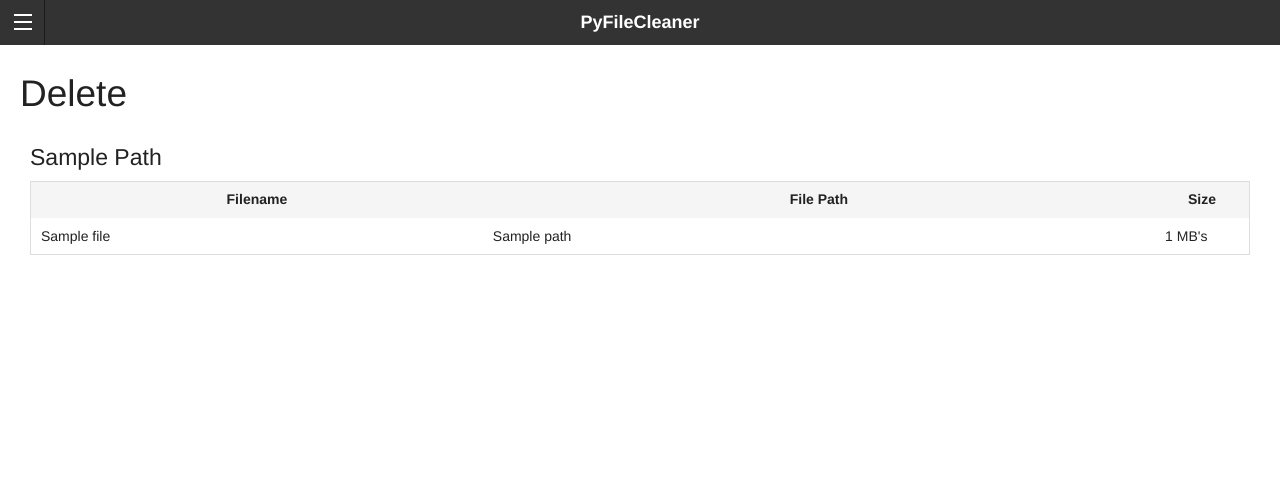
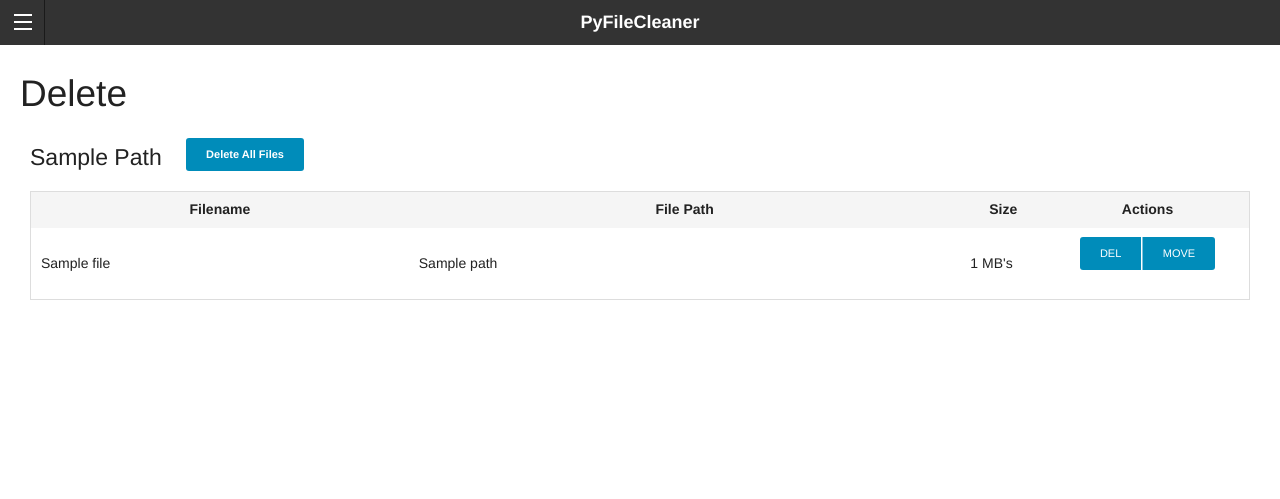
Before and after one commit to thingdeux/PyFileCleaner, a Flask app: template web/templates/delete.html in a window 1280 px wide. Shown: the top 499 px of the page. Run offline with Flask 2, Linux system fonts and the light colour scheme; the template is opened without the code that fills it: most values are stand-ins (such as "Sample title", 1, 10 or a date in 2020); parts of the project's set-up code (start-up, migrations or seed data) failed here and were passed over.

Commit message:
Completed delete functionality.

```diff
--- a/filesystem/common/file.py
+++ b/filesystem/common/file.py
@@ -1,5 +1,6 @@
 from os.path import getsize
 from shutil import copy2, move
+from os import remove
 from decimal import Decimal
 from filesystem.manage import log
 
@@ -28,6 +29,9 @@ class File:
 
     def copy(self, destination):
         copy2(self.filename, destination)
+
+    def delete(self):
+        remove(self.path)
 
     def has_extension(self, extension):
         if self.extension is not None:
--- a/filesystem/manage/filemanager.py
+++ b/filesystem/manage/filemanager.py
@@ -30,8 +30,6 @@ class FileManager():
             self.folders.append(new_folder)
 
     def init_settings(self):
-        self.action_to_take = self.settings.get('GENERAL', 'Action')
-        self.action_reason = self.settings.get('GENERAL', 'Action Reason')
         self.using_text_filter = self.settings.getboolean('FILTERS', 'Filter By Text')
         self.using_file_extension_filter = self.settings.getboolean('FILTERS', 'Filter By File Extensions')
         self.log_location = self.settings.get('LOGS', 'Location')
--- a/web/__init__.py
+++ b/web/__init__.py
@@ -1,4 +1,5 @@
 from flask import Flask
+
 app = Flask(__name__)
 
 import web.views
--- a/web/runserver.py
+++ b/web/runserver.py
@@ -1,2 +1,8 @@
 from web import app
-app.run(debug=True)
+from config.settings import get_easy_settings
+
+#app.config.from_object(get_easy_settings())
+
+server_settings = get_easy_settings()
+
+app.run(debug=server_settings.DEBUG, port=server_settings.PORT)
--- a/web/static/css/app.css
+++ b/web/static/css/app.css
@@ -17,6 +17,16 @@
 
 .tiny_left_pad {
     padding-left: 10px;
+}
+
+.folder_header {
+    float: left;
+}
+
+.folder-del {
+    margin-left: 2%;
+    font-size: 20px;
+    font-weight: bold;
 }
 
 .folder_section {
--- a/web/static/js/base.js
+++ b/web/static/js/base.js
@@ -25,5 +25,28 @@ $(document).ready(function() {
         }
     )
 
+    $(".file-del").click(function(event) {
+            var file_id = event.target.attributes.getNamedItem('fileid');
+            post("/delete/file/" + file_id.value + "/");
+            location.reload();
+        }
+    )
+
+    $(".file-move").click(function(event) {
+            var file_id = event.target.attributes.getNamedItem('fileid');
+            post("/move/" + file_id.value + "/");
+            location.reload();
+        }
+    )
+
+    $(".folder-del").click(function(event) {
+            var file_id = event.target.attributes.getNamedItem('fileid');
+            post("/delete/folder/" + file_id.value + "/");
+            location.reload();
+        }
+    )
+
+
+
 
 });
--- a/web/templates/delete.html
+++ b/web/templates/delete.html
@@ -7,13 +7,16 @@ Delete
 {% block content %}
     {% for folder in folders %}
         <div class="folder_section">
-            <h4 class="folder_header" id="folder-{{folder.id}}">{{ folder.path | title }}</h4>
+            <h4 class="folder_header">{{ folder.path | title }}</h4>
+            <button class="button tiny radius folder-del" fileid="{{folder.id}}">Delete All Files</button>
+
                 <table role="grid">
                     <thead>
                         <tr>
                             <th class="text-center" width ="500">Filename</th>
                             <th class="text-center" width ="750">File Path</th>
                             <th class="text-center" width ="100">Size</th>
+                            <th class="text-center" width ="250">Actions</th>
                         </tr>
                     </thead>
 
@@ -22,7 +25,13 @@ Delete
                             <tr>
                                 <td>{{ file.name }}</td>
                                 <td>{{ file.path }}</td>
-                                <td>{{ file.size }} MB's </td>
+                                <td>{{ file.size }} MB's</td>
+                                <td>
+                                  <ul class="button-group radius text-center">
+                                    <li><a fileid={{file.id}} class="tiny button action-button file-del">DEL</a></li>
+                                    <li><a fileid={{file.id}} class="tiny button action-button file-move">MOVE</a></li>
+                                  </ul>
+                                </td>
                             </tr>
                         {% endfor %}
                     </tbody>
@@ -31,3 +40,12 @@ Delete
 
     {% endfor %}
 {% endblock %}
+
+{% block extrajs %}
+    <script>
+        $('.action-button').click(function(event)
+        {
+            event.preventDefault();
+        });
+    </script>
+{% endblock %}
--- a/web/templates/logs.html
+++ b/web/templates/logs.html
@@ -1,7 +1,7 @@
 {% extends "base.html" %}
 
 {% block content_header %}
-Purge
+Logs
 {% endblock %}
 
 {% block content %}
```
Also changed, not shown: config/settings.py (+16 -5 lines), web/views.py (+49 -1 lines), 1 other file.
